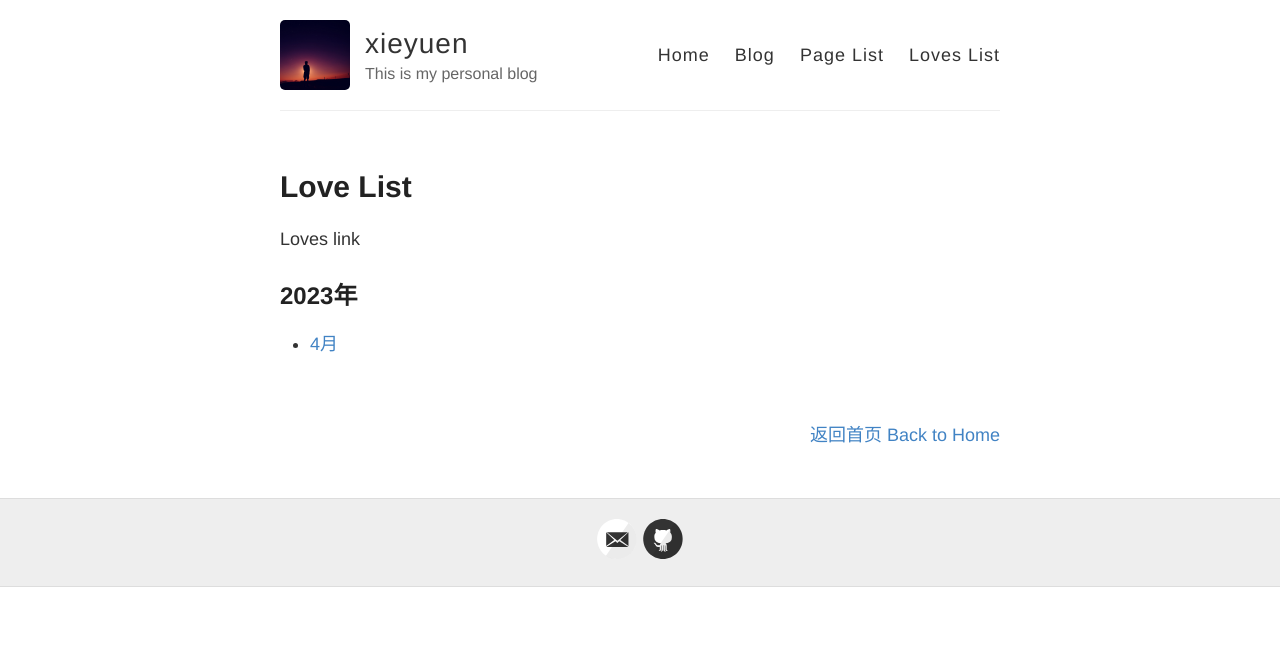
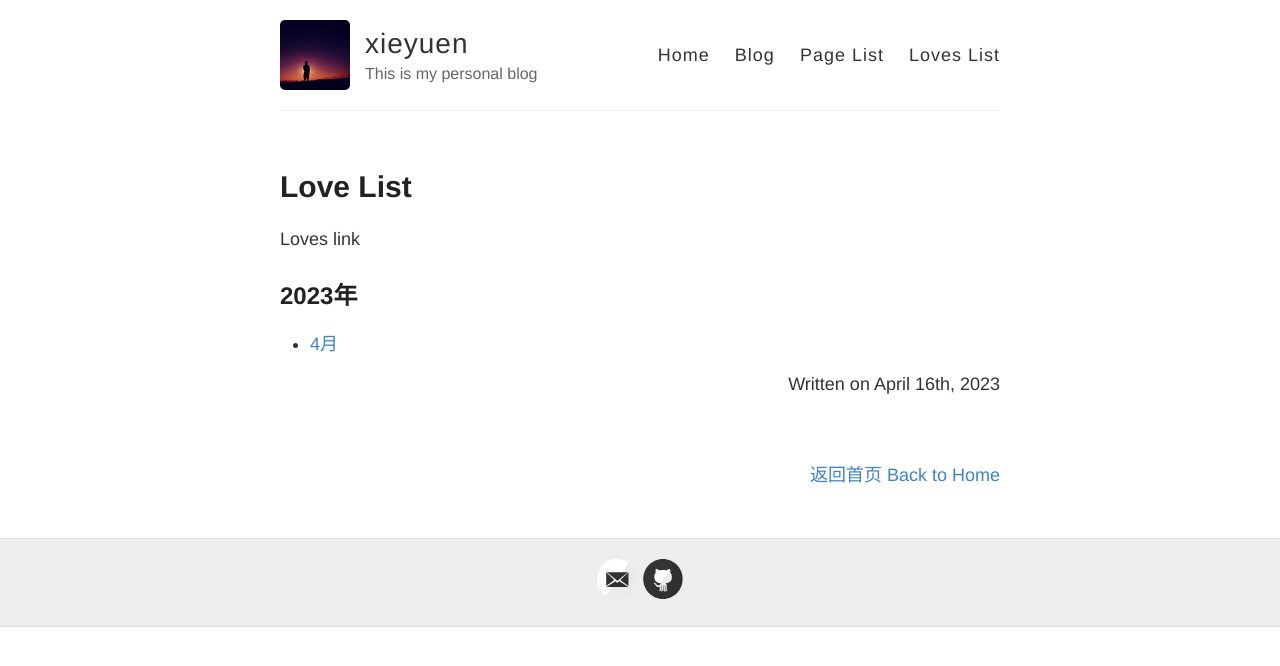
Before and after one commit to xieyuen/blog.github.io, a Jekyll site: the page built from Love-List.md, in a window 1280 px wide. Shown: the top 666 px of the page. Built offline with Jekyll 4.4.1, drawn with Linux system fonts in a browser that asks for light colours.

Commit message:
Update Love-List.md

```diff
--- a/Love-List.md
+++ b/Love-List.md
@@ -9,3 +9,7 @@ Loves link
 ## 2023年
 
 - [4月](<{{ site.baseurl }}/love/2023/4/list>)
+
+<span style="display:block;text-align:right;">
+  Written on April 16th, 2023
+</span>
```
